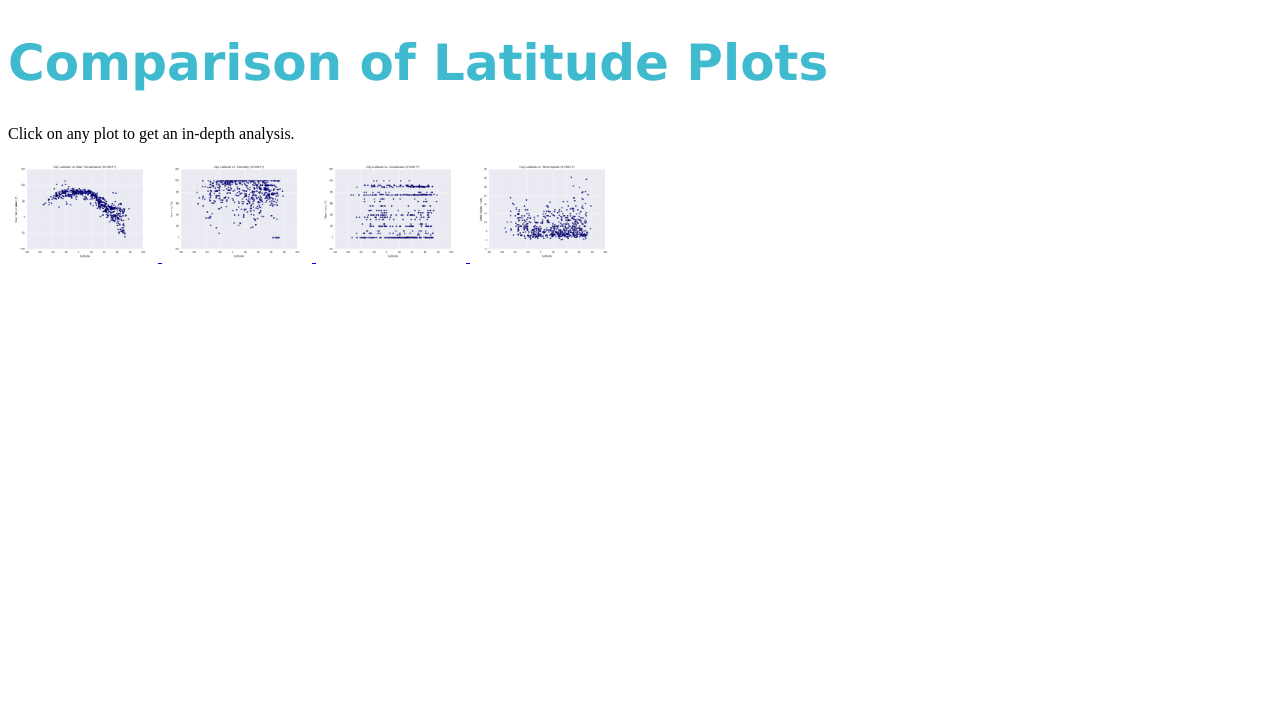
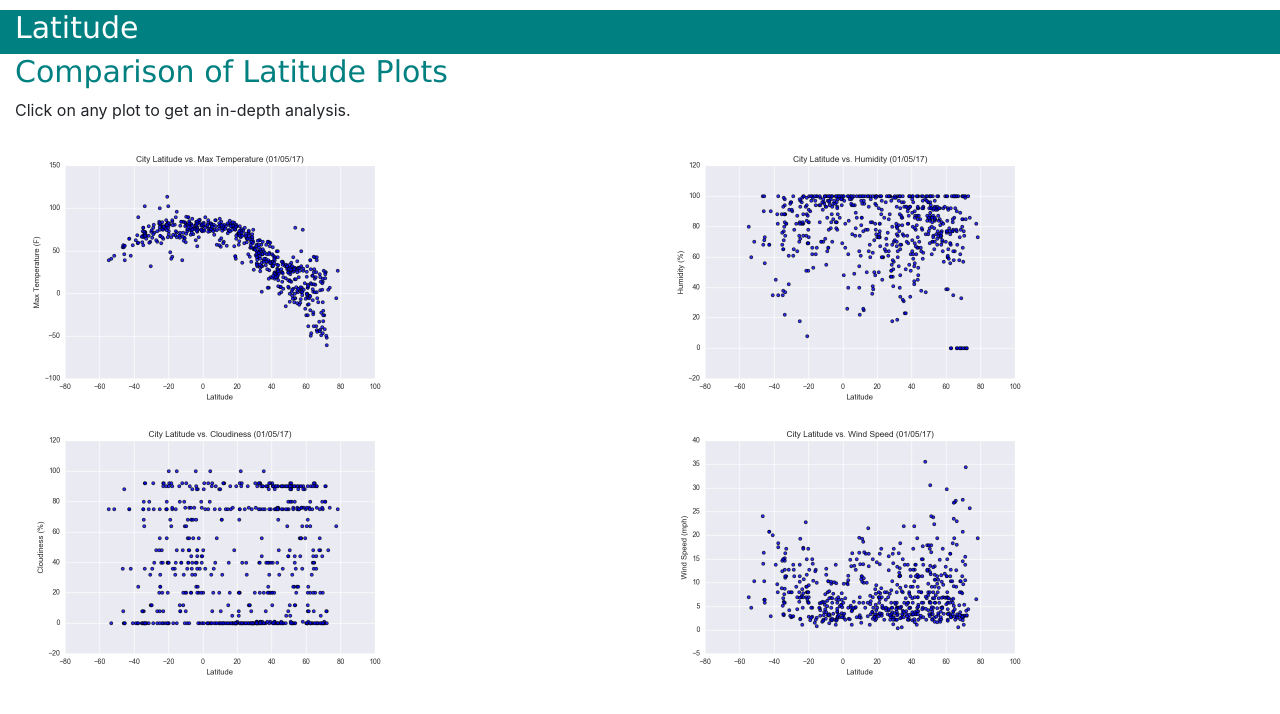
Before and after one commit to SBoyce02/Web-Design-Challenge, a plain HTML site: page Resources/comparison.html in a window 1280 px wide. Drawn offline with nearby package versions, Linux system fonts and the light colour scheme.

Commit message:
added bootstrap to comparison

```diff
--- a/Resources/comparison.html
+++ b/Resources/comparison.html
@@ -4,38 +4,68 @@
 <head>
   <meta charset="UTF-8">
   <title>Web Homework - Comparison</title>
+  <link rel="stylesheet" href="https://stackpath.bootstrapcdn.com/bootstrap/4.3.1/css/bootstrap.min.css" integrity="sha384-ggOyR0iXCbMQv3Xipma34MD+dH/1fQ784/j6cY/iJTQUOhcWr7x9JvoRxT2MZw1T" crossorigin="anonymous">
 </head>
 
 <link rel="stylesheet" type="text/css" href="style.css">
 
-<body>
-<h1> Comparison of Latitude Plots</h1>
+<body class="container-fluid">
 
-<p>
-    Click on any plot to get an in-depth analysis.
-</p>
-
-<a href = "visual1.html" target = "_blank">
-    <img width=150 src=".\assets\images\Fig1.png" alt="Not working">
-  </a>
+    <div class="row">
+        <div id="BS_header" class="col-12">
+          <h2>Latitude</h2
+            >
+        </div>
+    </div>
 
 
- <a href = "visual2.html" target = "_blank">
-   <img width=150 src=".\assets\images\Fig2.png" alt="Not working">
- </a>
+    <div class="row">
+        <div class="col-md-12">
+            <h3> Comparison of Latitude Plots</h3>
+        </div>
+    </div>
+
+    <p>
+        Click on any plot to get an in-depth analysis.
+    </p>
+
+<div class="row">
+
+    <div class="col-6">
+        <a href = "visual1.html" target = "_blank">
+            <img width=400 src=".\assets\images\Fig1.png" alt="Not working">
+        </a>
+    </div>
+
+    <div class="col-6">
+        <a href = "visual2.html" target = "_blank">
+            <img width=400 src=".\assets\images\Fig2.png" alt="Not working">
+        </a>
+    </div>
+
+</div>
 
 
- <a href = "visual3.html" target = "_blank">
-   <img width=150 src=".\assets\images\Fig3.png" alt="Not working">
- </a>
+<div class="row">
+
+    <div class="col-6">
+        <a href = "visual3.html" target = "_blank">
+            <img width=400 src=".\assets\images\Fig3.png" alt="Not working">
+        </a>
+    </div>
+
+    <div class="col-6">
+        <a href = "visual4.html" target = "_blank">
+            <img width=400    src=".\assets\images\Fig4.png" alt="Not working">
+        </a>
+    </div>
+
+</div>
 
 
-
- <a href = "visual4.html" target = "_blank">
-   <img width=150 src=".\assets\images\Fig4.png" alt="Not working">
- </a>
-
-
+ <script src="https://code.jquery.com/jquery-3.3.1.slim.min.js" integrity="sha384-q8i/X+965DzO0rT7abK41JStQIAqVgRVzpbzo5smXKp4YfRvH+8abtTE1Pi6jizo" crossorigin="anonymous"></script>
+ <script src="https://cdnjs.cloudflare.com/ajax/libs/popper.js/1.14.7/umd/popper.min.js" integrity="sha384-UO2eT0CpHqdSJQ6hJty5KVphtPhzWj9WO1clHTMGa3JDZwrnQq4sF86dIHNDz0W1" crossorigin="anonymous"></script>
+ <script src="https://stackpath.bootstrapcdn.com/bootstrap/4.3.1/js/bootstrap.min.js" integrity="sha384-JjSmVgyd0p3pXB1rRibZUAYoIIy6OrQ6VrjIEaFf/nJGzIxFDsf4x0xIM+B07jRM" crossorigin="anonymous"></script>
 
 
 </body>
--- a/Resources/style.css
+++ b/Resources/style.css
@@ -3,25 +3,41 @@
 h1 {
 
     /* Change the size of your font to 60 pixels high*/
-    font-size: 50px;
+    font-size: 40px;
     /* This will color the heading font white. */
-    color: rgb(63, 186, 207);
+    color:teal;
     /* Align the text to the center of its enclosing element (e.g. div). */
     text-align: left;
-    font-family:'Lucida Sans'
-
-
-  }
+    font-family:'Lucida Sans'}
 
 
   h2 {
 
     /* Change the size of your font to 60 pixels high*/
-    font-size: 40px;
+    font-size: 30px;
     /* This will color the heading font white. */
-    color: rgb(63, 186, 207);
+    color:white;
     /* Align the text to the center of its enclosing element (e.g. div). */
     text-align: left;
-    font-family:'Lucida Sans'
+    font-family:'Lucida Sans'}
+
+
+
+  h3 {
+
+    /* Change the size of your font to 60 pixels high*/
+    font-size: 30px;
+    /* This will color the heading font white. */
+    color:teal;
+    /* Align the text to the center of its enclosing element (e.g. div). */
+    text-align: left;
+    font-family:'Lucida Sans'}
+
+
+  #BS_header {
+      background-color: teal;
+      color:whitesmoke;
+      margin-top: 10px;
+
 
   }
```
Also changed, not shown: Resources/index.html (+5 -0 lines).
